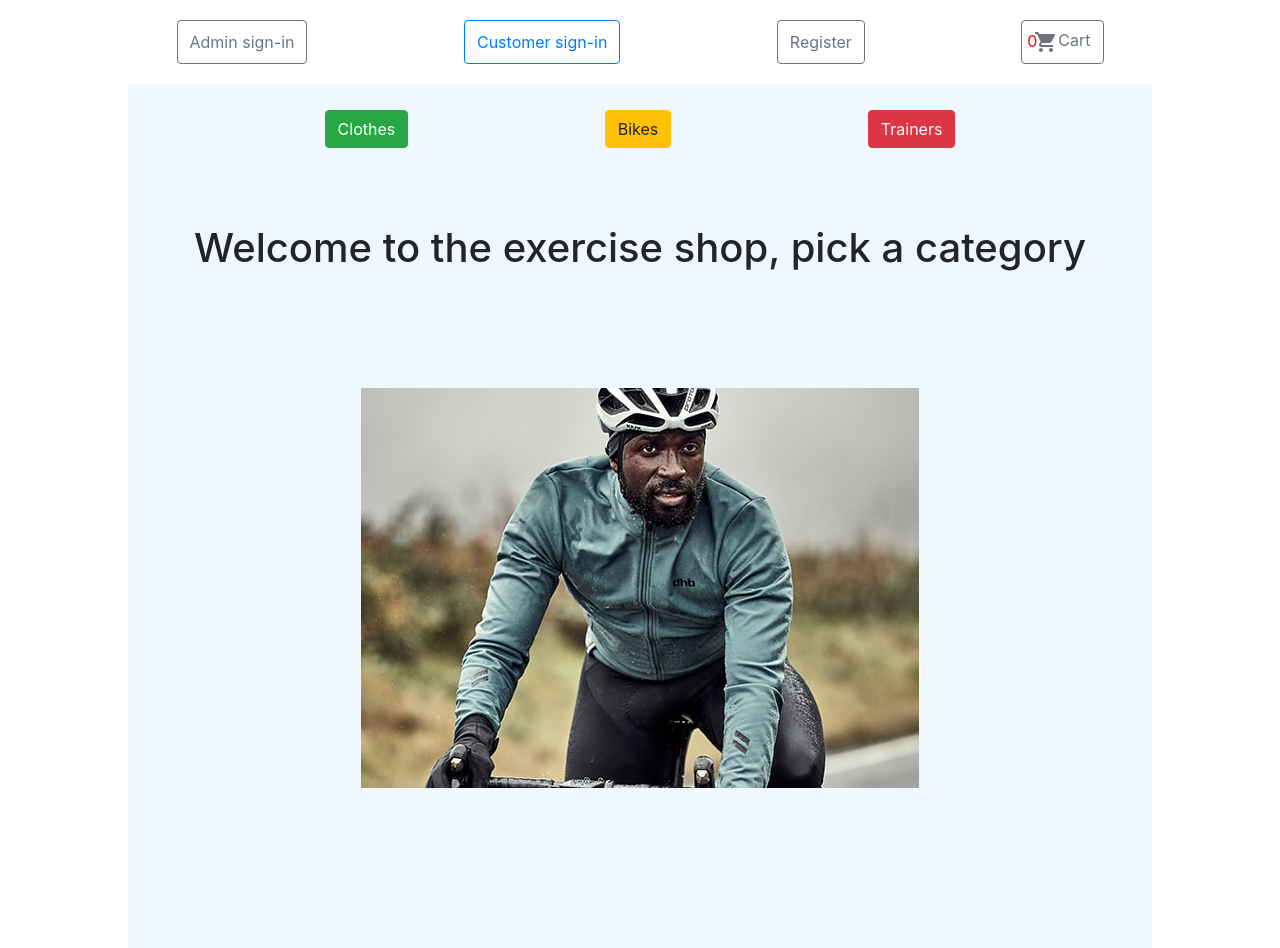
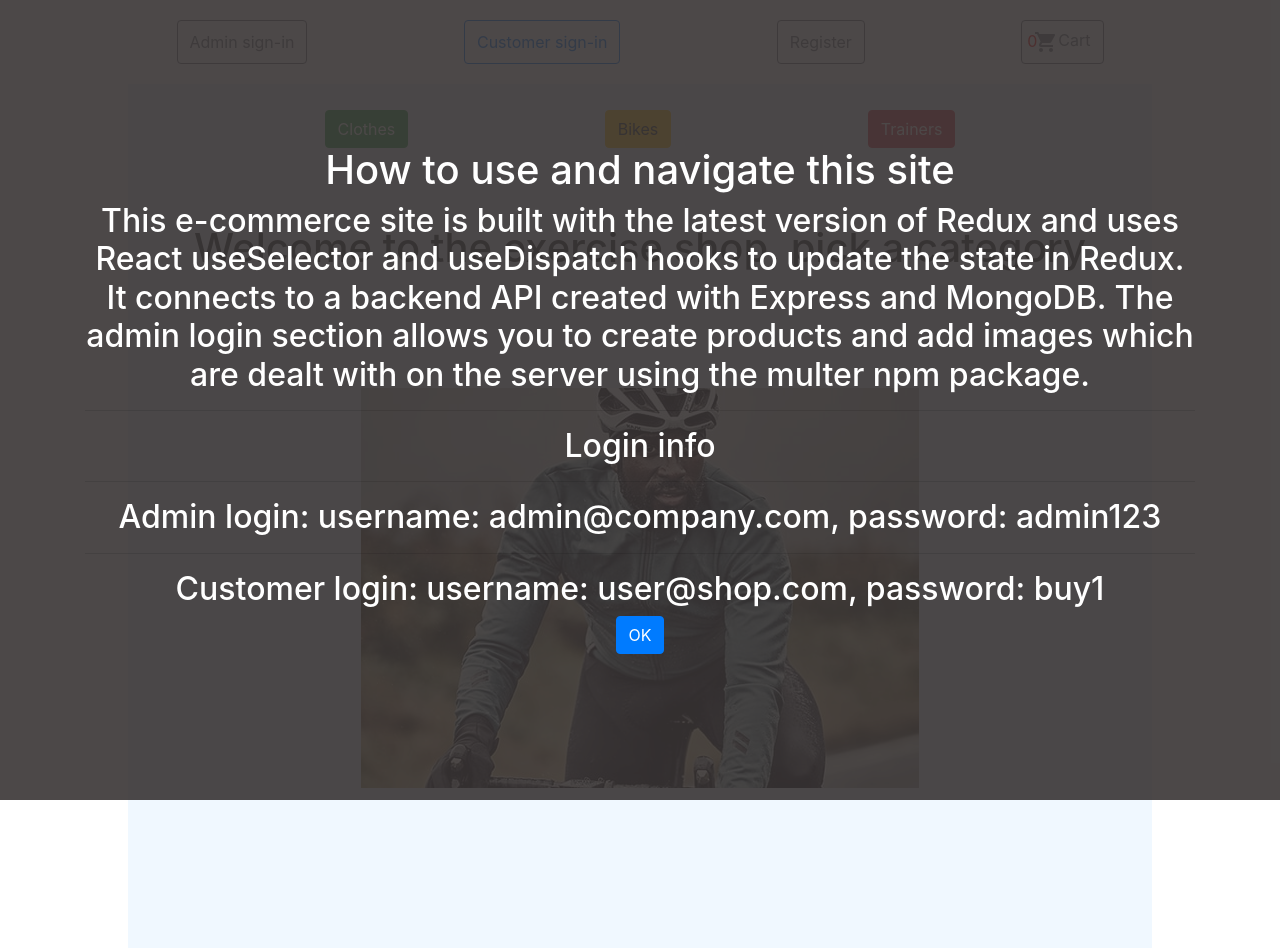
Before and after one commit to Webdev-DavidM/basic-ecommerce-react-frontend, a React (Create React App) app: page / in a window 1280 px wide. Built offline with nearby package versions, Linux system fonts and the light colour scheme.

Commit message:
spinner and modal window added

```diff
--- a/src/App.js
+++ b/src/App.js
@@ -4,10 +4,12 @@ import { useSelector } from "react-redux";
 import Shop from "./Shop";
 import Login from "./components/Login";
 import AdminSignIn from "./components/AdminSignIn";
+import ModalSpinner from "./ModalSpinner";
 import Register from "./components/Register";
-import Navbar from "./components/navBar";
+import Navbar from "./components/NavBar";
 import Admin from "./components/Admin";
 import Cart from "./components/Cart";
+import Modal from "./ModalBox";
 import { BrowserRouter as Router, Route, Redirect } from "react-router-dom";
 
 function App() {
@@ -16,10 +18,16 @@ function App() {
   let adminAuthenticated = useSelector(
     (state) => state.users.adminAuthenticated
   );
+  let showModal = useSelector((state) => state.shop.showModal);
+  let showSpinner = useSelector((state) => state.shop.showSpinner);
+  let modal = showModal ? <Modal /> : null;
+  let spinner = showSpinner ? <ModalSpinner /> : null;
 
   return (
     <Router basename={process.env.PUBLIC_URL}>
       <div className="App">
+        {spinner}
+        {modal}
         <Navbar />
       </div>
       <Route exact path="/" component={Shop} />
--- /dev/null
+++ b/src/ModalBox.js
@@ -0,0 +1,38 @@
+import React from "react";
+import Button from "react-bootstrap/Button";
+import { showModal, showSpinner } from "./reducers/shopReducer";
+import { useSelector, useDispatch } from "react-redux";
+
+function ModalBox(props) {
+  let showSpinner = useSelector((state) => state.shop.showSpinner);
+  const dispatch = useDispatch();
+
+  const closeModal = () => {
+    dispatch(showModal());
+  };
+
+  return (
+    <div className="modal">
+      <div className="container">
+        <h1>How to use and navigate this site</h1>
+        <h2>
+          This e-commerce site is built with the latest version of Redux and
+          uses React useSelector and useDispatch hooks to update the state in
+          Redux. It connects to a backend API created with Express and MongoDB.
+          The admin login section allows you to create products and add images
+          which are dealt with on the server using the multer npm package.{" "}
+          <hr></hr>
+          <h2>Login info</h2>
+          <hr></hr> Admin login: username: admin@company.com, password: admin123
+          <hr></hr>Customer login: username: user@shop.com, password: buy1
+        </h2>
+
+        <Button variant="primary" onClick={() => closeModal()}>
+          OK
+        </Button>
+      </div>
+    </div>
+  );
+}
+
+export default ModalBox;
--- /dev/null
+++ b/src/ModalSpinner.js
@@ -0,0 +1,14 @@
+import React from "react";
+import { CircularProgress } from "@material-ui/core";
+
+function modalSpinner(props) {
+  return (
+    <div className="modal-spinner">
+      <div className="container">
+        <CircularProgress size={100} />
+      </div>
+    </div>
+  );
+}
+
+export default modalSpinner;
--- a/src/Shop.js
+++ b/src/Shop.js
@@ -1,5 +1,4 @@
 import React from "react";
-
 import ShopNavbar from "./components/ShopNavbar";
 import ShopItems from "./components/ShopItems";
 export default function Shop() {
@@ -8,7 +7,6 @@ export default function Shop() {
   return (
     <>
       <ShopNavbar />
-
       <div className="shop-flex-container">
         <ShopItems />
       </div>
--- a/src/components/Cart.js
+++ b/src/components/Cart.js
@@ -7,7 +7,6 @@ Cart.propTypes = {};
 function Cart(props) {
   const cartItems = useSelector((state) => state.users.cart);
   let JSXitems = <h3>Nothing in cart</h3>;
-  console.log(cartItems);
   if (cartItems.length > 0) {
     JSXitems = cartItems.map((item) => {
       return (
--- a/src/components/Login.js
+++ b/src/components/Login.js
@@ -27,7 +27,6 @@ function Login(props) {
   };
 
   let loginSuccessful = useSelector((state) => state.users.loginErrors);
-  console.log(loginSuccessful);
 
   return (
     <div className="form">
--- a/src/components/ShopItems.js
+++ b/src/components/ShopItems.js
@@ -3,13 +3,16 @@ import { useSelector, useDispatch } from "react-redux";
 import cyclist from "../cycle.jpg";
 import Button from "react-bootstrap/Button";
 import { addToCart } from "../reducers/userReducer";
+import { showSpinner } from "../reducers/shopReducer";
 
 export default function ShopItems() {
   const Items = useSelector((state) => state.shop.items);
   const dispatch = useDispatch();
 
   const addItemToCart = async (id, name, price) => {
+    await dispatch(showSpinner(true));
     await dispatch(addToCart({ id, name, price }));
+    await dispatch(showSpinner(false));
   };
 
   let itemsJSX = (
--- a/src/components/ShopNavbar.js
+++ b/src/components/ShopNavbar.js
@@ -1,30 +1,29 @@
-import React from 'react';
-import Button from 'react-bootstrap/Button';
-import { useDispatch } from 'react-redux';
-import { fetchItemsByType } from '../reducers/shopReducer';
+import React from "react";
+import Button from "react-bootstrap/Button";
+import { useDispatch } from "react-redux";
+import { showSpinner } from "../reducers/shopReducer";
+import { fetchItemsByType } from "../reducers/shopReducer";
 
 export default function ShopNavbar() {
   const dispatch = useDispatch();
+
+  const loadItems = async (items) => {
+    await dispatch(showSpinner(true));
+    await dispatch(fetchItemsByType(items));
+    await dispatch(showSpinner(false));
+  };
+
   return (
     <div className="shop-container">
-      <Button
-        variant="success"
-        onClick={() => dispatch(fetchItemsByType('clothes'))}
-      >
+      <Button variant="success" onClick={() => loadItems("clothes")}>
         Clothes
-      </Button>{' '}
-      <Button
-        variant="warning"
-        onClick={() => dispatch(fetchItemsByType('bikes'))}
-      >
+      </Button>{" "}
+      <Button variant="warning" onClick={() => loadItems("bikes")}>
         Bikes
-      </Button>{' '}
-      <Button
-        variant="danger"
-        onClick={() => dispatch(fetchItemsByType('trainers'))}
-      >
+      </Button>{" "}
+      <Button variant="danger" onClick={() => loadItems("trainers")}>
         Trainers
-      </Button>{' '}
+      </Button>{" "}
     </div>
   );
 }
--- a/src/index.css
+++ b/src/index.css
@@ -91,6 +91,27 @@
   font-size: 1rem;
 }
 
+.modal {
+  position: absolute;
+  z-index: 1000;
+  width: 100vw;
+  height: 100vh;
+  background-color: rgba(57, 53, 53, 0.9);
+  display: flex;
+  color: white;
+  align-items: center;
+}
+
+.modal-spinner {
+  position: absolute;
+  z-index: 1000;
+  width: 100vw;
+  height: 100vh;
+  display: flex;
+  color: white;
+  align-items: center;
+}
+
 .cart-flex-container {
   display: flex;
   flex-direction: column;
--- a/src/index.js
+++ b/src/index.js
@@ -13,7 +13,3 @@ ReactDOM.render(
   </React.StrictMode>,
   document.getElementById("root")
 );
-
-// If you want your app to work offline and load faster, you can change
-// unregister() to register() below. Note this comes with some pitfalls.
-// Learn more about service workers: https://bit.ly/CRA-PWA
--- a/src/reducers/shopReducer.js
+++ b/src/reducers/shopReducer.js
@@ -15,8 +15,18 @@ export const slice = createSlice({
   name: "shop",
   initialState: {
     items: [],
+    showModal: true,
+    showSpinner: false,
   },
-  reducers: {},
+  reducers: {
+    showModal: (state, action) => {
+      state.showModal = false;
+    },
+    showSpinner: (state, action) => {
+      state.showModal = false;
+      state.showSpinner = action.payload;
+    },
+  },
   extraReducers: {
     [fetchItemsByType.fulfilled]: (state, action) => {
       const items = action.payload;
@@ -28,6 +38,8 @@ export const slice = createSlice({
   },
 });
 
+export const { showSpinner, showModal } = slice.actions;
+
 export { fetchItemsByType };
 
 export default slice.reducer;
```
